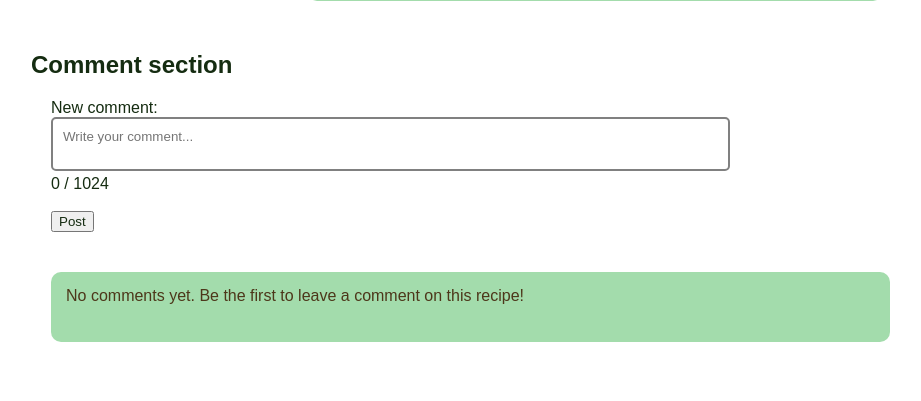
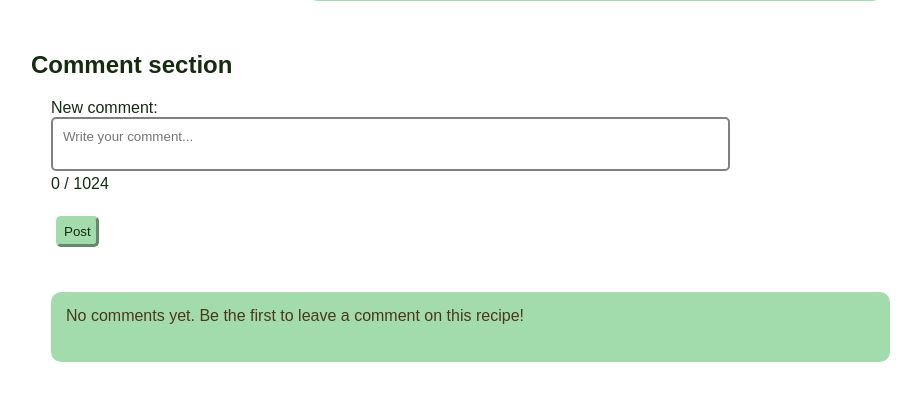
Before and after one commit to B-Vukajlovic/AvoSave-2023, a PHP site: page /recipe-page.php in a window 1280 px wide. Shown: the part 321-722 px from the top of the page, without its empty margins (97-1018 px from the left). Run offline with PHP 8.4, Linux system fonts and the light colour scheme; data that the repository does not hold is empty.

Commit message:
style modifications

```diff
--- a/place-comment.php
+++ b/place-comment.php
@@ -10,7 +10,7 @@ $userid = $_SESSION["UserID"];
 // YYYY-MM-DD HH:MM:SS format
 $time = date("Y-m-d H:i:s", time());
 
-$commentinput = htmlspecialchars(stripslashes(trim($_POST["commentinput"])));
+$commentinput = filter_input(INPUT_POST, "commentinput", FILTER_SANITIZE_SPECIAL_CHARS);
 
 $pdo -> query("INSERT INTO Comment (CommentText, CreatedAt, RecipeID, UserID) VALUES ($commentinput, $time, $recipeid, $userid");
 
--- a/recipe-page-styles.css
+++ b/recipe-page-styles.css
@@ -76,6 +76,16 @@
 .new-comment{
     width: 80%;
     padding: 20px;
+}
+
+#postComment{
+    padding: 5px;
+    color: var(--txt-clr);
+    margin: 5px;
+    background-color: var(--light-accent);
+    border-radius: 5px;
+    border: var(--light-accent) outset;
+
 }
 
 .details{
--- a/recipe-page.php
+++ b/recipe-page.php
@@ -180,7 +180,7 @@ if (isset($_GET["RecipeID"])){
                     });
                 </script>
                 <br>
-                <input type="submit" value="Post">
+                <input id='postComment' type="submit" value="Post">
             </form>
         </div>
         <?php
```
